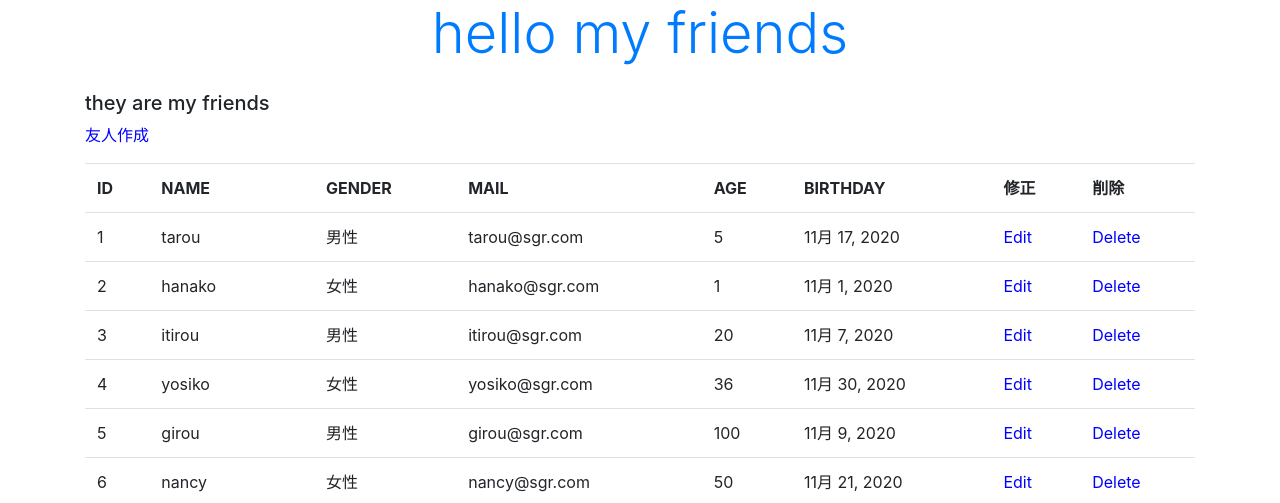
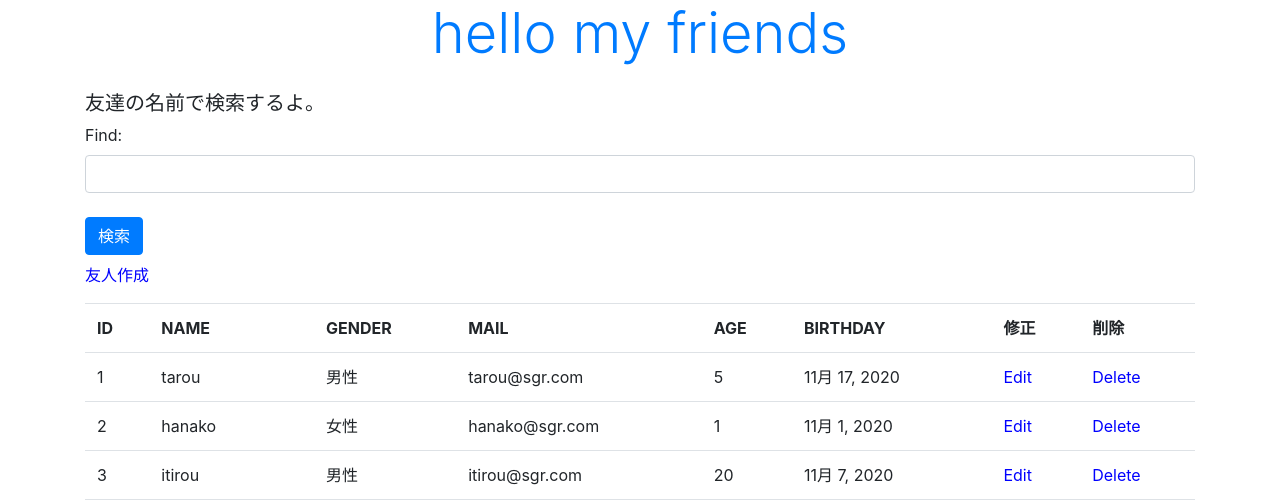
Before and after one commit to Suguru-Ueno/django_app, a Django app: page /mkfri/ in a window 1280 px wide. Shown: the top 503 px of the page. Run offline with Django 3.2, Linux system fonts and the light colour scheme; data comes from the database, SQL or seed files in the repository; both versions use the stored data as it was after the commit; some libraries are stand-ins or nearby versions.

Commit message:
検索フィルターについての勉強

```diff
--- a/mkfri/forms.py
+++ b/mkfri/forms.py
@@ -12,3 +12,6 @@ class FriendForm(forms.ModelForm):
   class Meta:
     model = Friend
     fields = ['name', 'mail', 'gender', 'age', 'birthday']
+
+class FindForm(forms.Form):
+  find = forms.CharField(label='Find', required=False, widget=forms.TextInput(attrs={'class':'form-control'}))
--- a/mkfri/templates/mkfri/index.html
+++ b/mkfri/templates/mkfri/index.html
@@ -14,6 +14,13 @@
   <body class="container">
     <h1 class="display-4 text-primary">{{title}}</h1>
     <p class="h5 mt-4">{{msg|safe}}</p>
+    <form action="{% url 'index' %}" method="POST">
+      {% csrf_token %}
+      {{ form.as_p }}
+      <tr><th><td>
+        <input type="submit" class="btn btn-primary my-2" value="検索">
+      </td></th></tr>
+    </form>
     <p><a href="{% url 'create' %}">友人作成</a></p>
 
     <table class="table">
--- a/mkfri/views.py
+++ b/mkfri/views.py
@@ -1,7 +1,7 @@
 from django.shortcuts import render, redirect
 from django.http import HttpResponse
 from django.views.generic import TemplateView
-from .forms import FriendForm,HelloForm
+from .forms import FriendForm,HelloForm,FindForm
 from .models import Friend
 
 # Create your views here.
@@ -26,12 +26,20 @@ from .models import Friend
 
 
 def index(request):
-  data = Friend.objects.all()
+  if (request.method == 'POST'):
+    form = FindForm(request.POST)
+    find = request.POST['find']
+    data = Friend.objects.filter(name=find)
+    msg = '検索結果数は' + str(data.count())
+  else:
+    msg = '友達の名前で検索するよ。'
+    form = FindForm()
+    data = Friend.objects.all()
   params = {
     'title' : 'hello my friends',
-    'msg' : 'they are my friends',
-    'form' : HelloForm(),
+    'msg' : msg,
     'data' : data,
+    'form' : form,
   }
   return render(request, 'mkfri/index.html', params)
 
```
Also changed, not shown: db.sqlite3.
